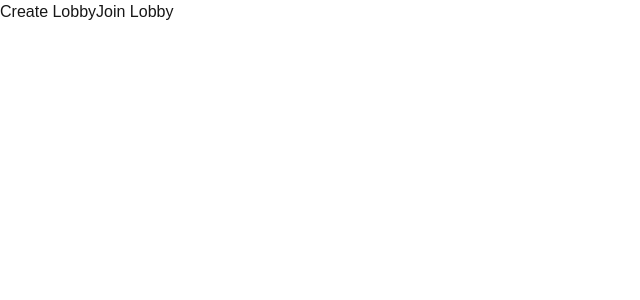
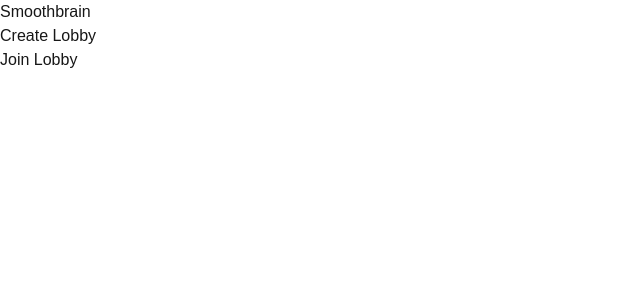
Before and after one commit to amanat361/smoothbrain, a Next.js app: page / in a window 1280 px wide. Shown: the top 300 px of the page, without its empty margins (0-640 px from the left). Built offline with nearby package versions, Linux system fonts and the light colour scheme.

Commit message:
Add semantic HTML for home page

```diff
--- a/app/page.tsx
+++ b/app/page.tsx
@@ -1,10 +1,23 @@
+'use client'
+
 import Button from "@/components/ui/button";
 
 export default function Home() {
   return (
     <main>
-      <Button>Create Lobby</Button>
-      <Button>Join Lobby</Button>
+      <header>
+        <h1 className="">Smoothbrain</h1>
+      </header>
+      <nav>
+        <ul>
+          <li>
+            <Button className="block" onClick={() => alert("Created a lobby!")}>Create Lobby</Button>
+          </li>
+          <li>
+            <Button className="block" onClick={() => alert("Joined a lobby!")}>Join Lobby</Button>
+          </li>
+        </ul>
+      </nav>
     </main>
   );
 }
```
